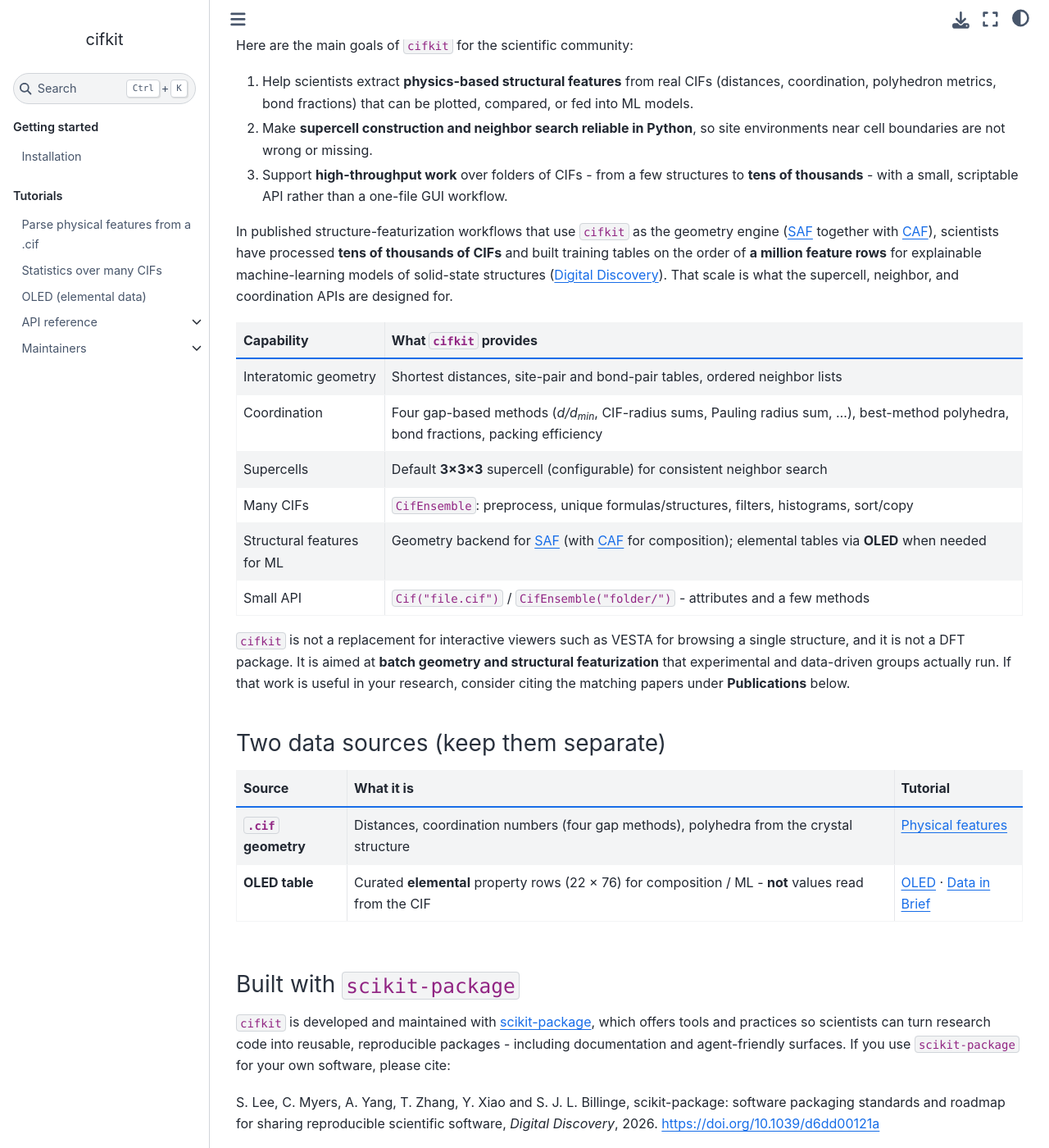
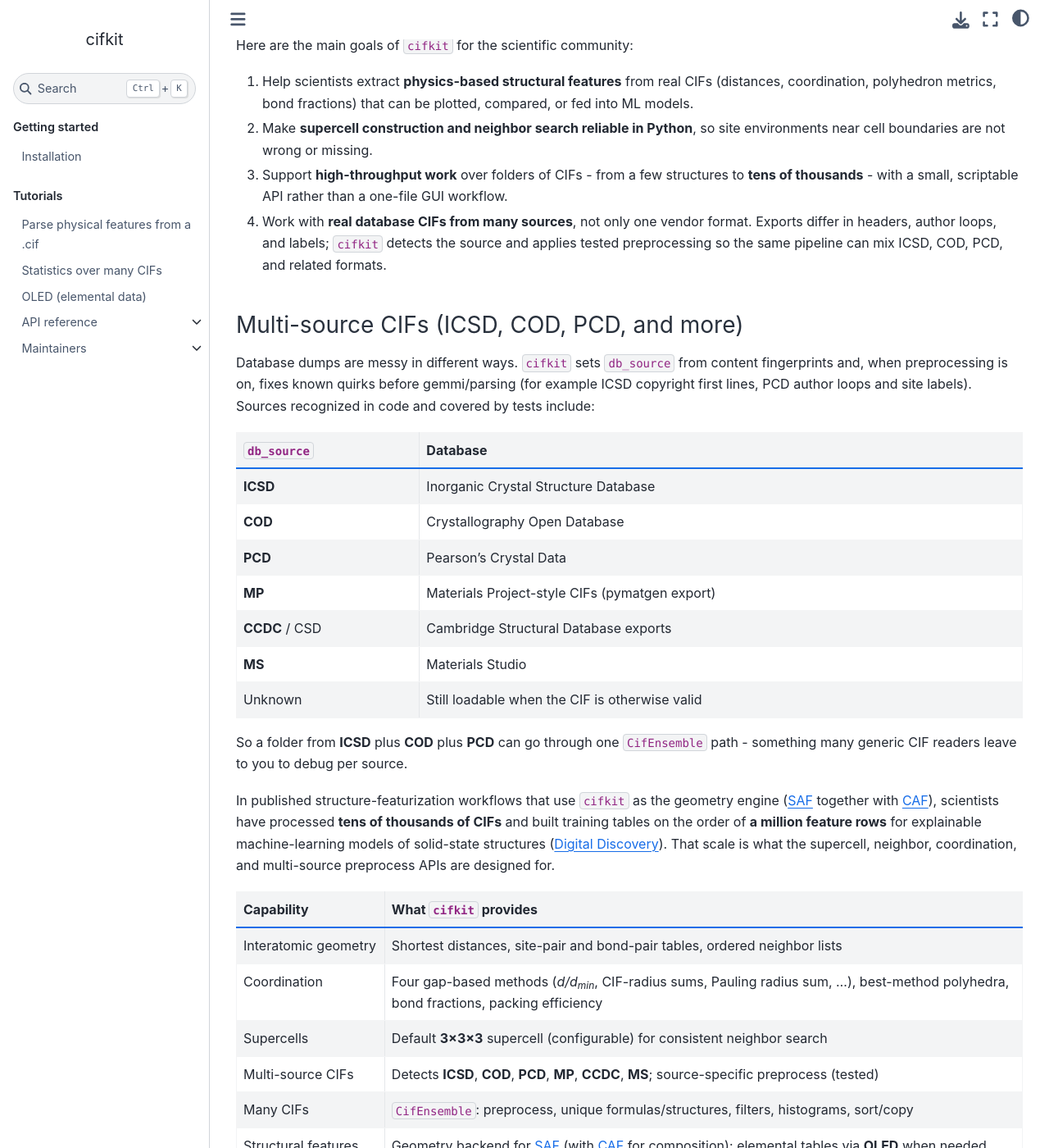
Before and after one commit to bobleesj/cifkit, a Jupyter Book: the page built from docs/intro.md, in a window 1280 px wide and 1400 px high, scrolled down 457 px. Shown: the whole window at 82% size. Built offline with Jupyter Book 1.0.4 settings and Sphinx 7.4.7 and the Sphinx Book theme 1.1.4, drawn with Linux system fonts in a browser that asks for light colours.

Commit message:
docs: highlight multi-source CIF support (ICSD, COD, PCD, …)
Note tested db_source detection and preprocess for ICSD/COD/PCD/MP/CCDC/MS
in the scientist-benefits pitch, README, and physical-features tutorial.

```diff
--- a/README.rst
+++ b/README.rst
@@ -50,6 +50,9 @@ boilerplate geometry code.
 *  Support **high-throughput** work over folders of CIFs - from a few
    structures to **tens of thousands** - with ``Cif`` / ``CifEnsemble``
    rather than a one-file GUI workflow.
+*  Work with **multi-source database CIFs** (ICSD, COD, PCD, MP, CCDC,
+   Materials Studio, and more): detect ``db_source`` and apply tested
+   preprocess fixes so mixed folders parse consistently.
 *  Provide the geometry engine used by structure featurizers such as
    SAF (with CAF for composition); elemental tables via OLED when
    needed.
--- a/docs/intro.md
+++ b/docs/intro.md
@@ -33,6 +33,32 @@ Here are the main goals of `cifkit` for the scientific community:
 3. Support **high-throughput work** over folders of CIFs - from a few
    structures to **tens of thousands** - with a small, scriptable API
    rather than a one-file GUI workflow.
+4. Work with **real database CIFs from many sources**, not only one
+   vendor format. Exports differ in headers, author loops, and labels;
+   `cifkit` detects the source and applies tested preprocessing so the
+   same pipeline can mix ICSD, COD, PCD, and related formats.
+
+### Multi-source CIFs (ICSD, COD, PCD, and more)
+
+Database dumps are messy in different ways. `cifkit` sets `db_source`
+from content fingerprints and, when preprocessing is on, fixes known
+quirks before gemmi/parsing (for example ICSD copyright first lines, PCD
+author loops and site labels). Sources recognized in code and covered by
+tests include:
+
+| `db_source` | Database |
+|---|---|
+| **ICSD** | Inorganic Crystal Structure Database |
+| **COD** | Crystallography Open Database |
+| **PCD** | Pearson's Crystal Data |
+| **MP** | Materials Project-style CIFs (pymatgen export) |
+| **CCDC** / CSD | Cambridge Structural Database exports |
+| **MS** | Materials Studio |
+| Unknown | Still loadable when the CIF is otherwise valid |
+
+So a folder from **ICSD** plus **COD** plus **PCD** can go through one
+`CifEnsemble` path - something many generic CIF readers leave to you to
+debug per source.
 
 In published structure-featurization workflows that use `cifkit` as the
 geometry engine ([SAF](https://github.com/bobleesj/structure-analyzer-featurizer)
@@ -42,13 +68,15 @@ scientists have processed **tens of thousands of CIFs** and built training
 tables on the order of **a million feature rows** for explainable
 machine-learning models of solid-state structures
 ([Digital Discovery](https://doi.org/10.1039/D4DD00332B)). That scale is
-what the supercell, neighbor, and coordination APIs are designed for.
+what the supercell, neighbor, coordination, and multi-source preprocess
+APIs are designed for.
 
 | Capability | What `cifkit` provides |
 |---|---|
 | Interatomic geometry | Shortest distances, site-pair and bond-pair tables, ordered neighbor lists |
 | Coordination | Four gap-based methods (*d/d<sub>min</sub>*, CIF-radius sums, Pauling radius sum, …), best-method polyhedra, bond fractions, packing efficiency |
 | Supercells | Default **3×3×3** supercell (configurable) for consistent neighbor search |
+| Multi-source CIFs | Detects **ICSD**, **COD**, **PCD**, **MP**, **CCDC**, **MS**; source-specific preprocess (tested) |
 | Many CIFs | `CifEnsemble`: preprocess, unique formulas/structures, filters, histograms, sort/copy |
 | Structural features for ML | Geometry backend for [SAF](https://github.com/bobleesj/structure-analyzer-featurizer) (with [CAF](https://github.com/bobleesj/composition-analyzer-featurizer) for composition); elemental tables via **OLED** when needed |
 | Small API | `Cif("file.cif")` / `CifEnsemble("folder/")` - attributes and a few methods |
```
Also changed, not shown: docs/tutorials/physical-features.md (+6 -0 lines).
